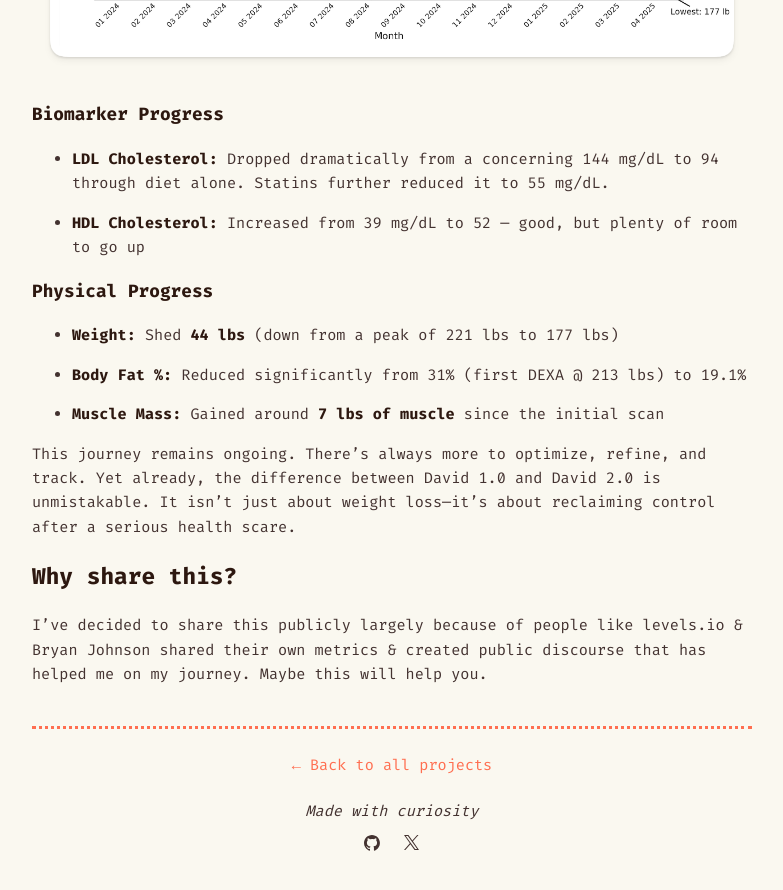
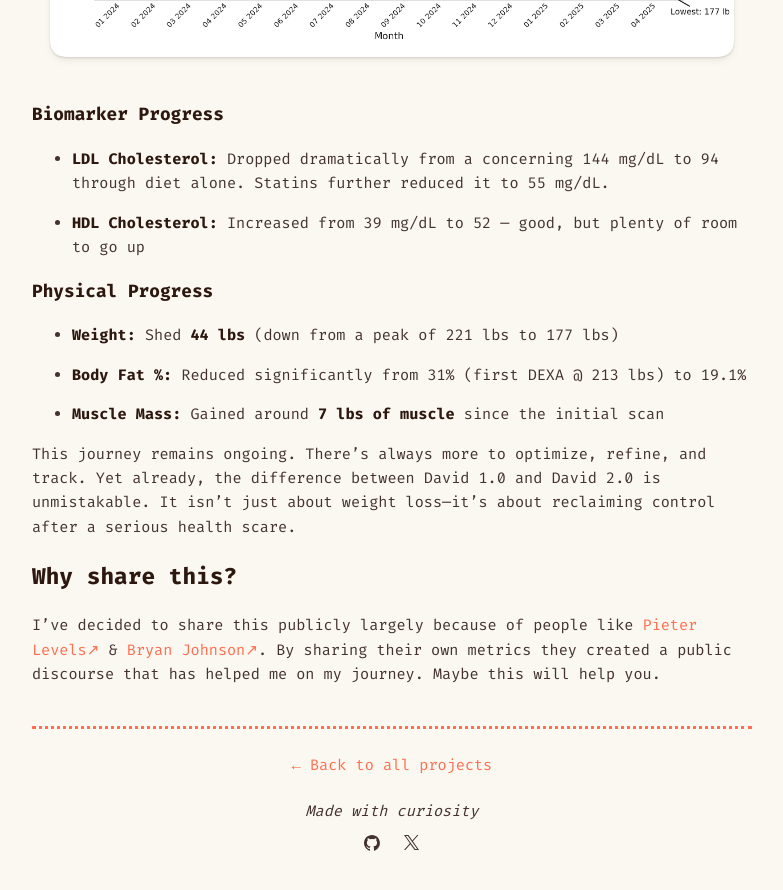
Before and after one commit to DavidMaliglowka/DavidMaliglowka.github.io, a Jekyll site: the page built from _projects/david-2.0.md, in a window 1280 px wide and 900 px high, scrolled down 1946 px. Shown: the top 890 px of the window, without its empty margins (248-1031 px from the left). Built offline with Jekyll 4.4.1, drawn with Linux system fonts in a browser that asks for light colours.

Commit message:
fix typo

```diff
--- a/_projects/david-2.0.md
+++ b/_projects/david-2.0.md
@@ -76,4 +76,4 @@ This journey remains ongoing. There's always more to optimize, refine, and track
 
 ## Why share this?
 
-I’ve decided to share this publicly largely because of people like levels.io & Bryan Johnson shared their own metrics & created public discourse that has helped me on my journey. Maybe this will help you.
+I’ve decided to share this publicly largely because of people like [Pieter Levels](https://x.com/levelsio/status/1764334281143279972?lang=en) & [Bryan Johnson](https://x.com/bryan_johnson). By sharing their own metrics they created a public discourse that has helped me on my journey. Maybe this will help you.
```
